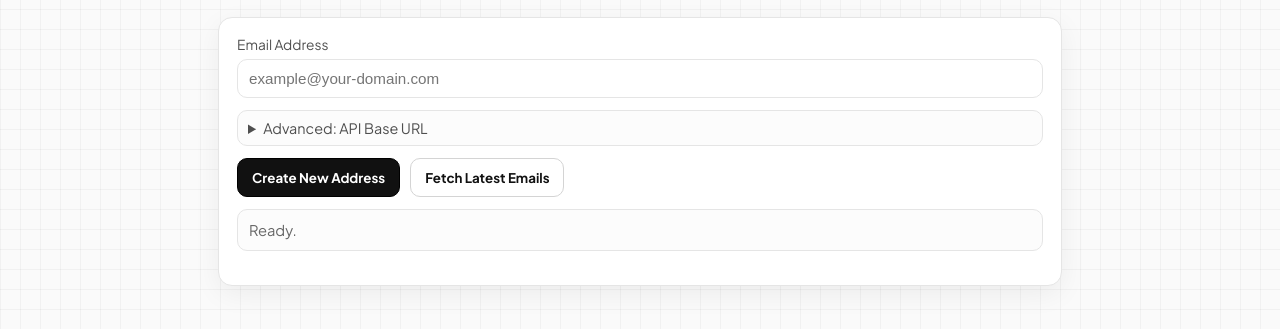
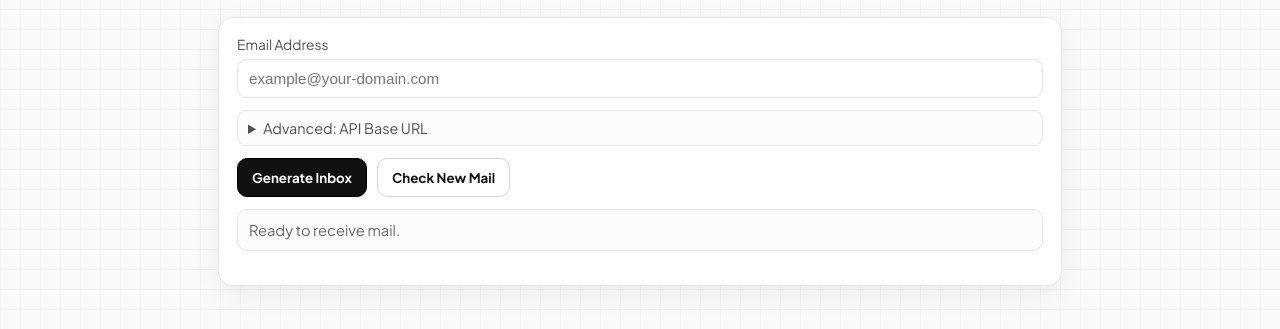
Before and after one commit to bestK/email_worker_parser, a website: page docs/index.html in a window 1280 px wide. Shown: the part 111-440 px from the top of the page. Drawn offline with Linux system fonts and the light colour scheme.

Commit message:
refine: soften inbox action copy

```diff
--- a/docs/index.html
+++ b/docs/index.html
@@ -238,11 +238,11 @@
       </details>
 
       <div class="actions">
-        <button id="createBtn">Create New Address</button>
-        <button id="fetchBtn" class="secondary">Fetch Latest Emails</button>
+        <button id="createBtn">Generate Inbox</button>
+        <button id="fetchBtn" class="secondary">Check New Mail</button>
       </div>
 
-      <div id="status" class="status">Ready.</div>
+      <div id="status" class="status">Ready to receive mail.</div>
       <div id="emails" class="emails"></div>
     </section>
   </main>
```
